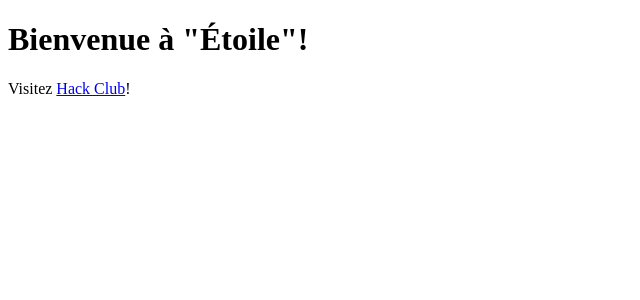
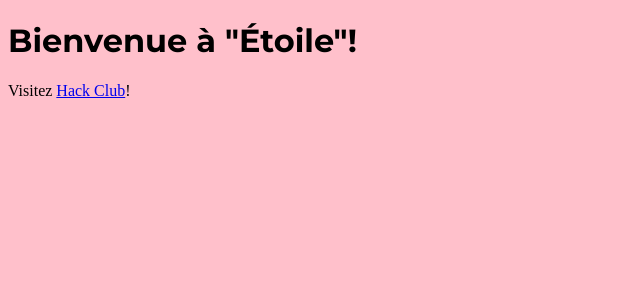
Before and after one commit to lynn89-sudo/etoile, a SvelteKit app: page / in a window 1280 px wide. Shown: the top 300 px of the page, without its empty margins (0-640 px from the left). Built offline with nearby package versions, Linux system fonts and the light colour scheme.

Commit message:
End of Day Oct 4

```diff
--- a/src/routes/+page.svelte
+++ b/src/routes/+page.svelte
@@ -1,2 +1,15 @@
+<style>
+    @import url('https://fonts.googleapis.com/css2?family=Montserrat:ital,wght@0,100..900;1,100..900&display=swap');
+
+    h1 {
+        font-family: Montserrat;
+    }
+
+    :global(body) {
+        background-color: pink;
+    }
+
+</style>
+
 <h1>Bienvenue à "Étoile"!</h1>
 <p>Visitez <a href="https://hackclub.com">Hack Club</a>!</p>
```
